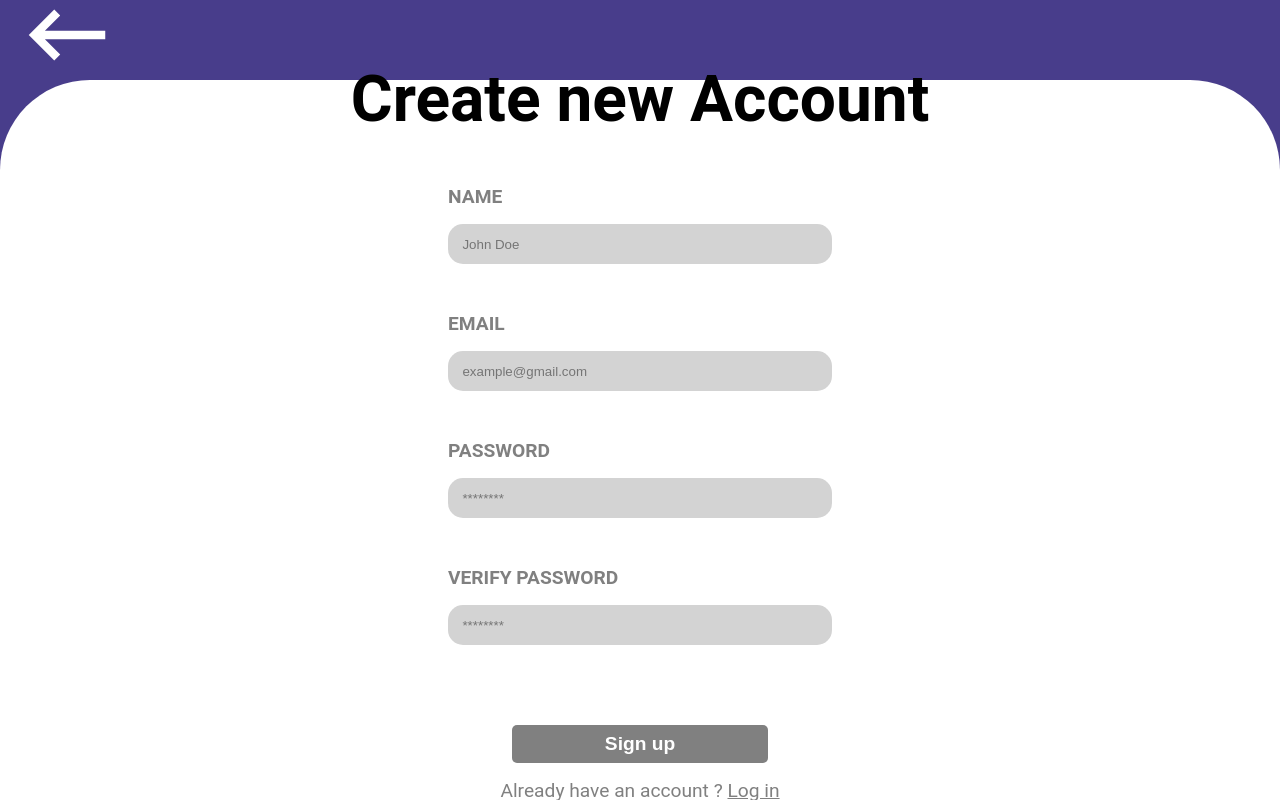
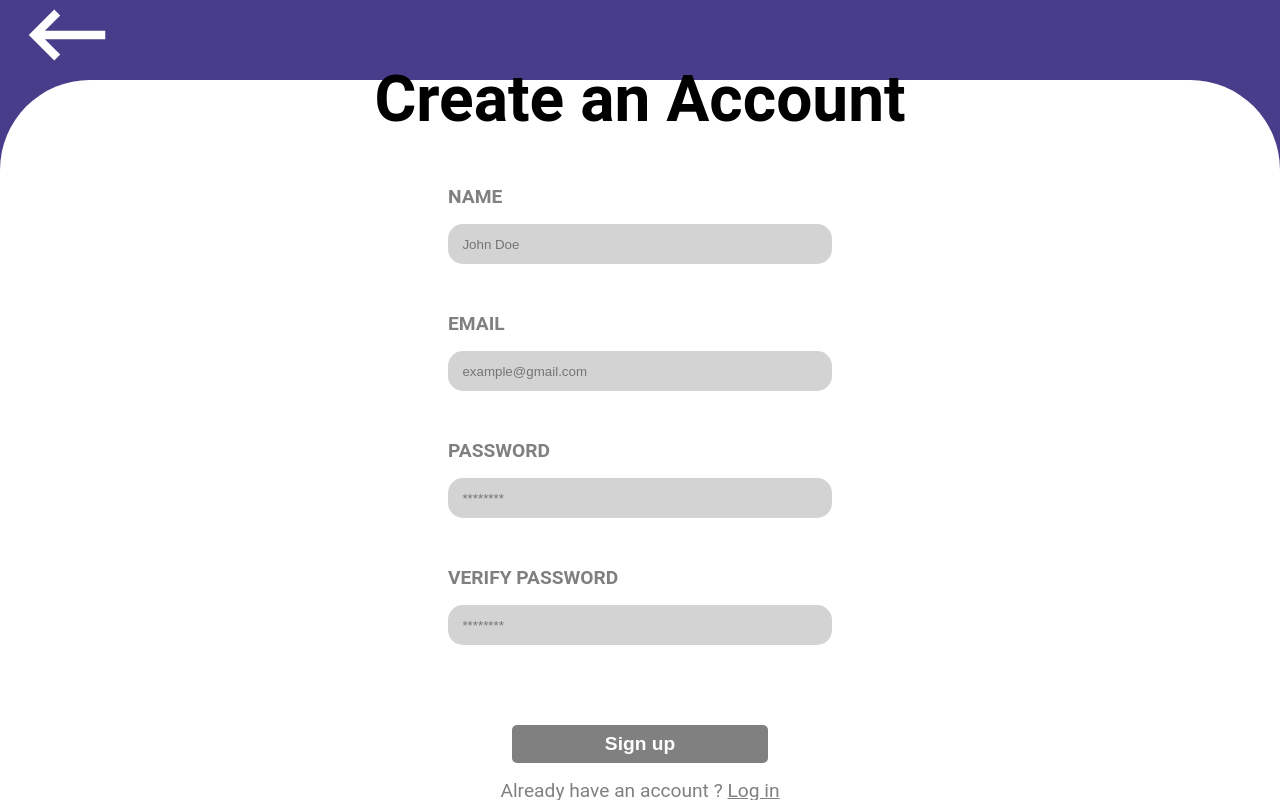
Before and after one commit to Agenor2512/Shopping-List-C4, a React (Vite) app in the folder frontend/: page / in a window 1280 px wide. Built offline with nearby package versions, Linux system fonts and the light colour scheme; no server answers.

Commit message:
Fixed register form title

```diff
--- a/frontend/src/components/RegisterForm.jsx
+++ b/frontend/src/components/RegisterForm.jsx
@@ -86,7 +86,7 @@ function RegisterForm() {
         <img src={backward} alt="backward arrow" />
       </button>
       <form onSubmit={(event) => handleSubmit(event)}>
-        <h1>Create new Account</h1>
+        <h1>Create an Account</h1>
         <label htmlFor="email">NAME</label>
         <input
           id="name"
```
